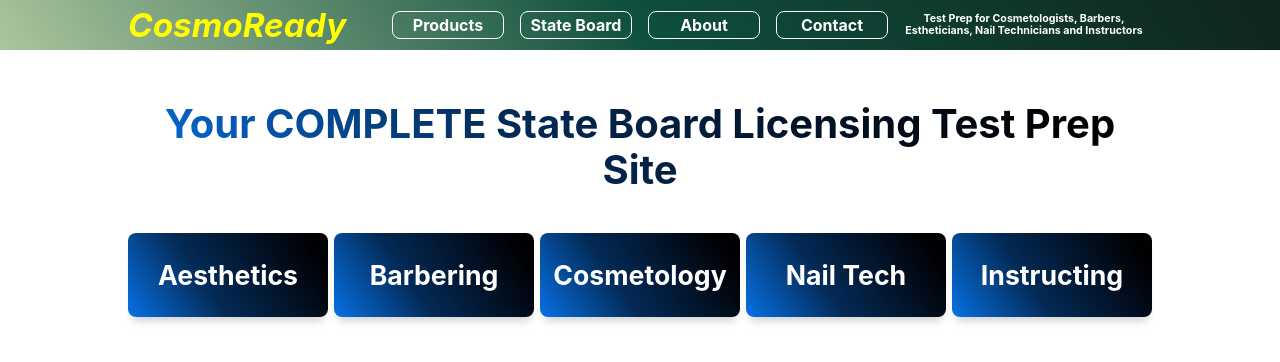
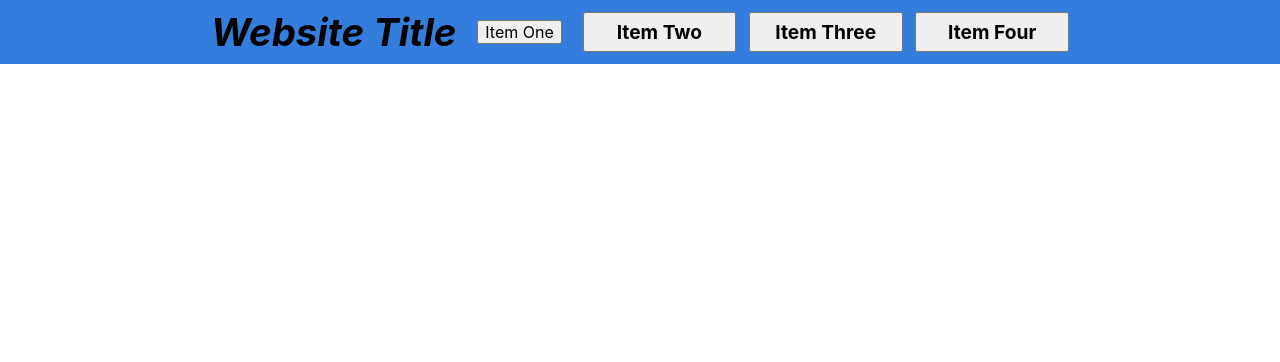
Before and after one commit to JakeeBro/cr-website, a React (Create React App) app: page / in a window 1280 px wide. Shown: the top 362 px of the page. Built offline with nearby package versions, Linux system fonts and the light colour scheme.

Commit message:
NavBar Rewrite

```diff
--- a/src/App.js
+++ b/src/App.js
@@ -4,28 +4,52 @@
 
 import NavBar from './components/NavBar/NavBar';
 import LandingPage from './components/LandingPage/LandingPage';
-import ImageSlider3 from './components/ImageSlider/ImageSlider3';
-import SliderData from './components/ImageSlider/SliderData';
+// import ImageSlider3 from './components/ImageSlider/ImageSlider3';
+// import SliderData from './components/ImageSlider/SliderData';
 
 class App extends Component {
   constructor() {
     super();
     this.state = {
-      current: 0
-    }
+      current: 0,
+      largeView: true
+    };
+
+    // no idea what this line does
+    // this.updatePredicate = this.updatePredicate.bind(this);
   }
 
   updateCurrent = ({value}) => {
-    this.setState({ current: value})
+    // this.setState({ current: value})
+  }
+
+  updatePredicate = () => {
+    this.setState({ largeView: window.innerWidth > 800 }, () => {
+      console.log('UP: ', this.state.largeView);
+    });
+  }
+
+  componentDidMount = () => {
+    this.updatePredicate();
+    window.addEventListener('resize', this.updatePredicate);
+  }
+
+  componentWillUnmount = () => {
+    window.removeEventListener('resize', this.updatePredicate);
+  }
+
+  printView = () => {
+    console.log(this.state.largeView);
   }
 
   render() {
-    const { current } = this.state;
+    // const { current } = this.state;
+    const largeView = this.state.largeView;
+
     return (
       <div className="App flex flex-column">
-        <meta name="viewport" content="width=device-width, initial-scale=1.0"></meta>
-        <NavBar />
-        <LandingPage />
+        <NavBar largeView={largeView}/>
+        {/*<LandingPage />*/}
         {/*<ImageSlider className='' slides={SliderData}/>*/}
         {/*<ImageSlider2 />*/}
         {/*<ImageSlider3 slides={SliderData} current={current} update={this.updateCurrent}/>*/}
--- a/src/components/ImageSlider/ImageSlider3.js
+++ b/src/components/ImageSlider/ImageSlider3.js
@@ -1,8 +1,6 @@
 import { React } from 'react';
 
 const ImageSlider2 = ({ slides, current, update }) => {
-	const length = slides.length
-
 	console.log(current);
 
 	if (!Array.isArray(slides) || slides.length <= 0) {
--- a/src/components/NavBar/NavBar.js
+++ b/src/components/NavBar/NavBar.js
@@ -1,25 +1,48 @@
 import React from 'react';
 import NavBarButton from './NavBarButton';
 import './NavBar.css';
+import './NavBarV2.css';
 
 // main div = h3 bg-blue flex items-center justify-center teststyle1
 // subtitle div = f6 w-40 self-center
 
-const NavBar = () => {
+const NavBar = ({ largeView }) => {
 	return (
-		<div className='navdiv'>
-			<nav className='navbar'>
-				<div className='title pointer'>CosmoReady</div>
-				<div className='link-list'>
-					<NavBarButton className='link-item' title={'Products'} href={'https://www.google.com'}/>
-					<NavBarButton className='link-item' title={'State Board'} href={'https://www.google.com'}/>
-					<NavBarButton className='link-item' title={'About'} href={'https://www.google.com'}/>
-					<NavBarButton className='link-item' title={'Contact'} href={'https://www.google.com'}/>
+		<div className='navdiv-v2'>
+			<nav className='navbar-v2'>
+				<div className='navtitle-v2'>Website Title</div>
+				<div>
+					{largeView ? (
+						<li className='navlist-v2'>
+							<NavBarButton className='navbutton-v2' title={'Item One'}/>
+							<button className='navbutton-v2'>Item Two</button>
+							<button className='navbutton-v2'>Item Three</button>
+							<button className='navbutton-v2'>Item Four</button>
+						</li>
+					) : (
+						<li className='navlist-v2'>
+							<button className='navburger-v2'>///</button>
+						</li>
+					)}
 				</div>
-				<div className='subtitle'>Test Prep for Cosmetologists, Barbers, Estheticians, Nail Technicians and Instructors</div>
 			</nav>
 		</div>
 	)
+
+	// return (
+	// 	<div className='navdiv'>
+	// 		<nav className='navbar'>
+	// 			<div className='title pointer'>CosmoReady</div>
+	// 			<div className='link-list'>
+	// 				<NavBarButton className='link-item' title={'Products'} href={'https://www.google.com'}/>
+	// 				<NavBarButton className='link-item' title={'State Board'} href={'https://www.google.com'}/>
+	// 				<NavBarButton className='link-item' title={'About'} href={'https://www.google.com'}/>
+	// 				<NavBarButton className='link-item' title={'Contact'} href={'https://www.google.com'}/>
+	// 			</div>
+	// 			<div className='subtitle'>Test Prep for Cosmetologists, Barbers, Estheticians, Nail Technicians and Instructors</div>
+	// 		</nav>
+	// 	</div>
+	// )
 }
 
 export default NavBar;
--- a/src/components/NavBar/NavBarButton.js
+++ b/src/components/NavBar/NavBarButton.js
@@ -4,10 +4,12 @@
 	return (
 		<div className='flex items-center justify-center ma2'>
 			<a href={href}>
-				<button className='nav-button bg-transparent ba b--white br3 hover-bg-white white grow b pointer'>{title}</button>
+				<button className=''>{title}</button>
 			</a>
 		</div>
 	)
 }
 
 export default NavBarButton;
+
+// className='nav-button bg-transparent ba b--white br3 hover-bg-white white grow b pointer'
--- /dev/null
+++ b/src/components/NavBar/NavBarV2.css
@@ -0,0 +1,102 @@
+@media screen and (max-width: 800px) {
+	.navdiv-v2 {
+		background-color: #357DDD;
+		width: auto;
+		height: 8vmin;
+	}
+
+	.navbar-v2 {
+		display: inline-flex;
+		align-items: center;
+		justify-content: space-between;
+		width: stretch;
+		height: 8vmin;
+		margin: 0 10vw 0 10vw;
+	}
+
+	.navtitle-v2 {
+		font-weight: bold;
+		font-style: italic;
+		font-size: 5vw;
+		margin-right: 1vw;
+	}
+
+	.navlist-v2 {
+		display: flex;
+		align-items: center;
+		justify-content: center;
+	}
+
+	.navbutton-v2 {
+		visibility: hidden;
+		font-weight: bold;
+		font-style: normal;
+		font-size: 1.5vmin;
+		width: 12vw;
+		height: 5vmin;
+		margin-left: 1vw;
+		cursor: pointer;
+	}
+
+	.navburger-v2 {
+		display: flex;
+		align-items: center;
+		justify-content: center;
+		visibility: visible;
+		margin: auto;
+		padding: auto;
+		font-weight: bold;
+		font-style: normal;
+		font-size: auto;
+		width: 7vmin;
+		height: 7vmin;
+	}
+}
+
+@media screen and (min-width: 800px) {
+	.navdiv-v2 {
+		background-color: #357DDD;
+		width: auto;
+		height: 8vmin;
+	}
+
+	.navbar-v2 {
+		display: inline-flex;
+		align-items: center;
+		justify-content: space-between;
+		width: stretch;
+		height: 8vmin;
+		margin: 0 10vw 0 10vw;
+	}
+
+	.navtitle-v2 {
+		font-weight: bold;
+		font-style: italic;
+		font-size: 3vw;
+		margin-right: 1vw;
+	}
+
+	.navlist-v2 {
+		display: flex;
+		align-items: center;
+		justify-content: center;
+	}
+
+	.navbutton-v2 {
+		visibility: visible;
+		font-weight: bold;
+		font-style: normal;
+		font-size: 1.5vw;
+		width: 12vw;
+		height: 5vmin;
+		margin-left: 1vw;
+	}
+
+	.navburger-v2 {
+		visibility: hidden;
+		margin: 0;
+		padding: 0;
+		width: 0;
+		height: 0;
+	}
+}
```
